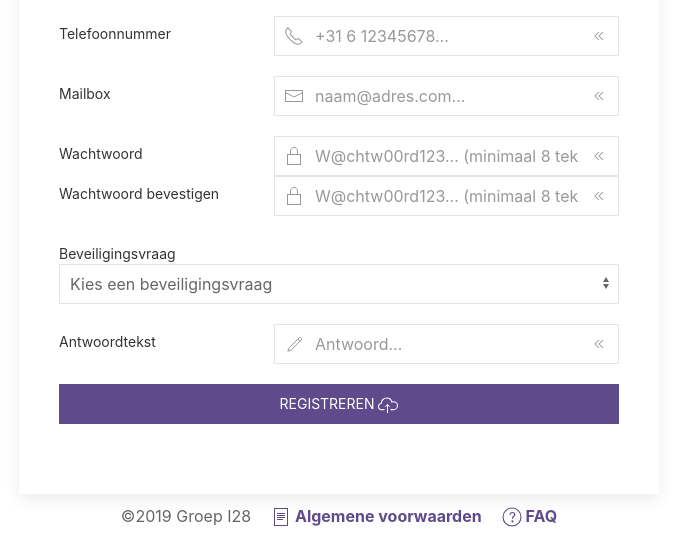
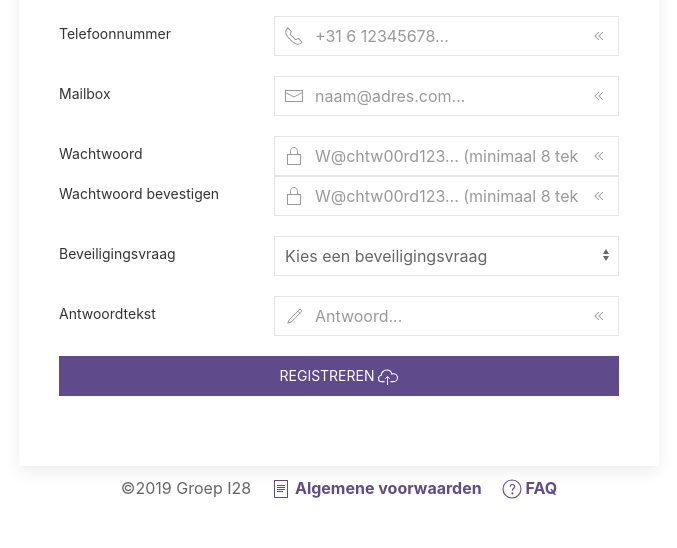
Before and after one commit to han-i28/I-Project, a PHP site: template view/userregistreren.php in a window 1280 px wide. Shown: the part 562-1110 px from the top of the page, without its empty margins (301-978 px from the left). After the commit the page ends 1061 px from the top, so only its background shows below. Run offline with PHP 8.4, Linux system fonts and the light colour scheme; the template is opened without the code that fills it, so the values that code supplies are empty; some libraries are stand-ins or nearby versions.

Commit message:
vraag fixed

```diff
--- a/view/userregistreren.php
+++ b/view/userregistreren.php
@@ -187,10 +187,14 @@ if (isset($_GET["registration"])) {
             </div>
             <div class="uk-width-1-1 uk-margin-top"> <!--uk-width-1-2@s-->
                 <label class="uk-form-label" for="beveiligingsvraag">Beveiligingsvraag</label>
-                <select class="uk-select uk-width-1-1" name="beveiligingsvraag" id="beveiligingsvraag">										<!-- HIER MOET NOG EEN LIJST VAN VRAGEN UIT DE DATABASE KOMEN VIA FUNCTION getVragenList() -->
-                    <option selected disabled><span class="uk-form-icon" uk-icon="icon: question"></span>Kies een beveiligingsvraag</option>
-                    <?php echo $this->vars['vragen']; ?>
-                </select>
+                <div class="uk-form-controls">
+                    <div class="uk-inline uk-width-1-1">
+                        <select class="uk-select" name="beveiligingsvraag" id="beveiligingsvraag">										<!-- HIER MOET NOG EEN LIJST VAN VRAGEN UIT DE DATABASE KOMEN VIA FUNCTION getVragenList() -->
+                            <option selected disabled>Kies een beveiligingsvraag</option>
+                            <?php echo $this->vars['vragen']; ?>
+                        </select>
+                    </div>
+                </div>
             </div>
             <div class="uk-width-1-1"> <!--uk-width-1-2@s-->
                 <label class="uk-form-label" for="antwoordtekst">Antwoordtekst</label>
```
